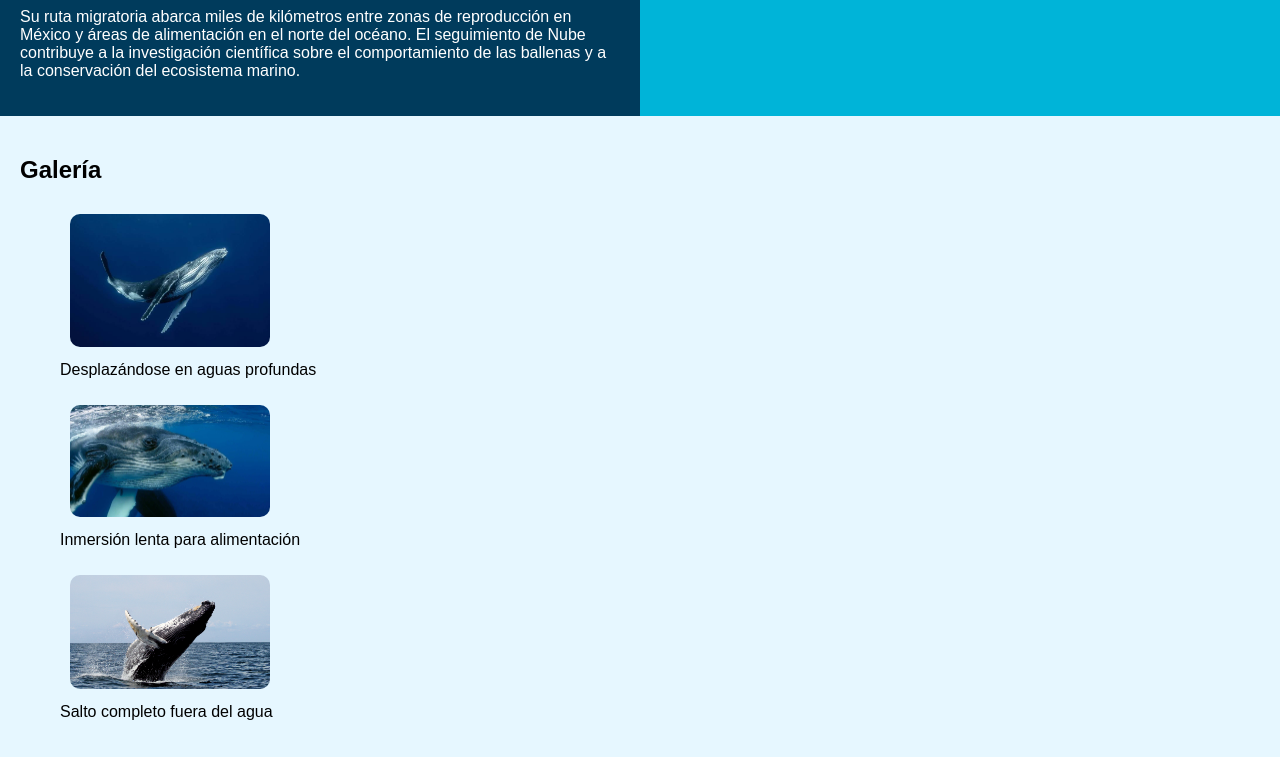
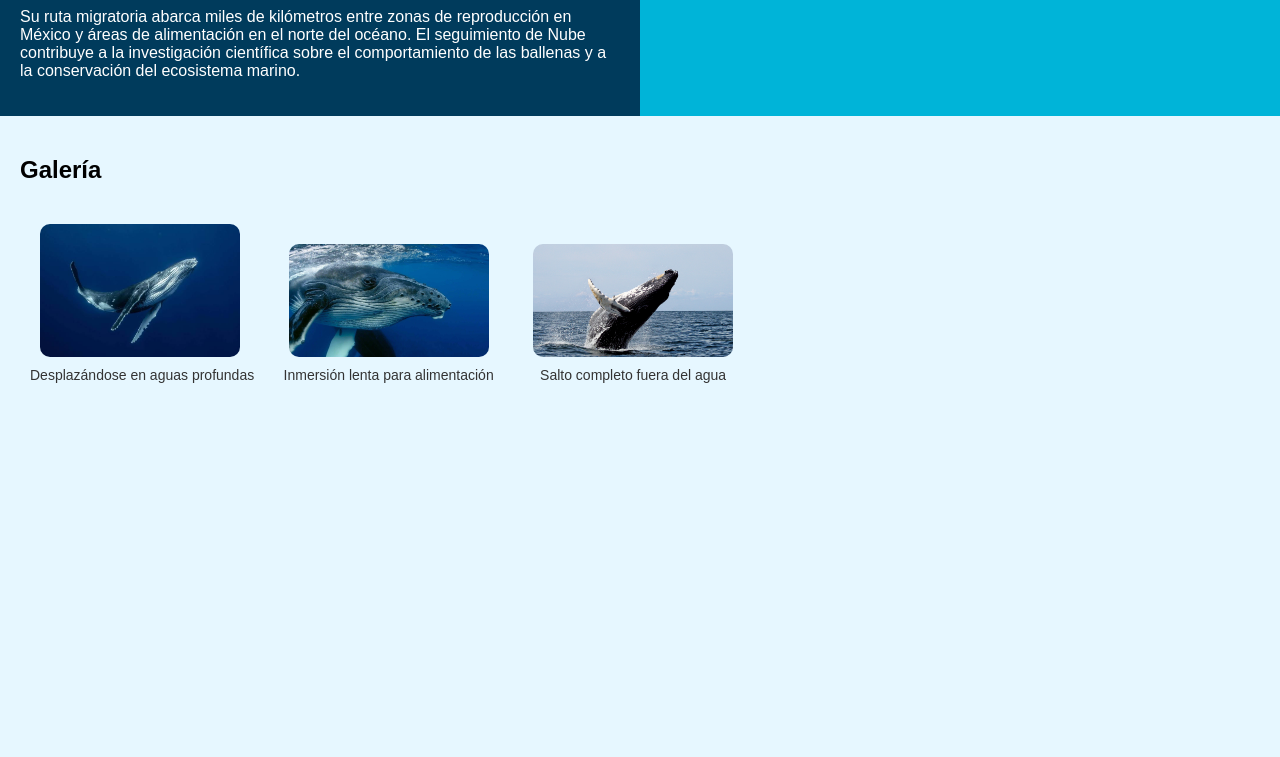
Before and after one commit to R4ph3/nube, a plain HTML site: page index.html in a window 1280 px wide. Shown: the part 734-1491 px from the top of the page. After the commit the page ends 1147 px from the top, so only its background shows below. Drawn offline with nearby package versions, Linux system fonts and the light colour scheme.

Commit message:
Update style.css

```diff
--- a/style.css
+++ b/style.css
@@ -22,3 +22,25 @@ h1 {
     margin: 10px;
     border-radius: 10px;
 }
+.galeria {
+    padding: 20px;
+    background-color: #e6f7ff;
+}
+
+.galeria figure {
+    display: inline-block;
+    margin: 10px;
+    text-align: center;
+}
+
+.galeria img {
+    width: 200px;
+    border-radius: 10px;
+    display: block;
+    margin-bottom: 5px;
+}
+
+.galeria figcaption {
+    font-size: 14px;
+    color: #333;
+}
```
